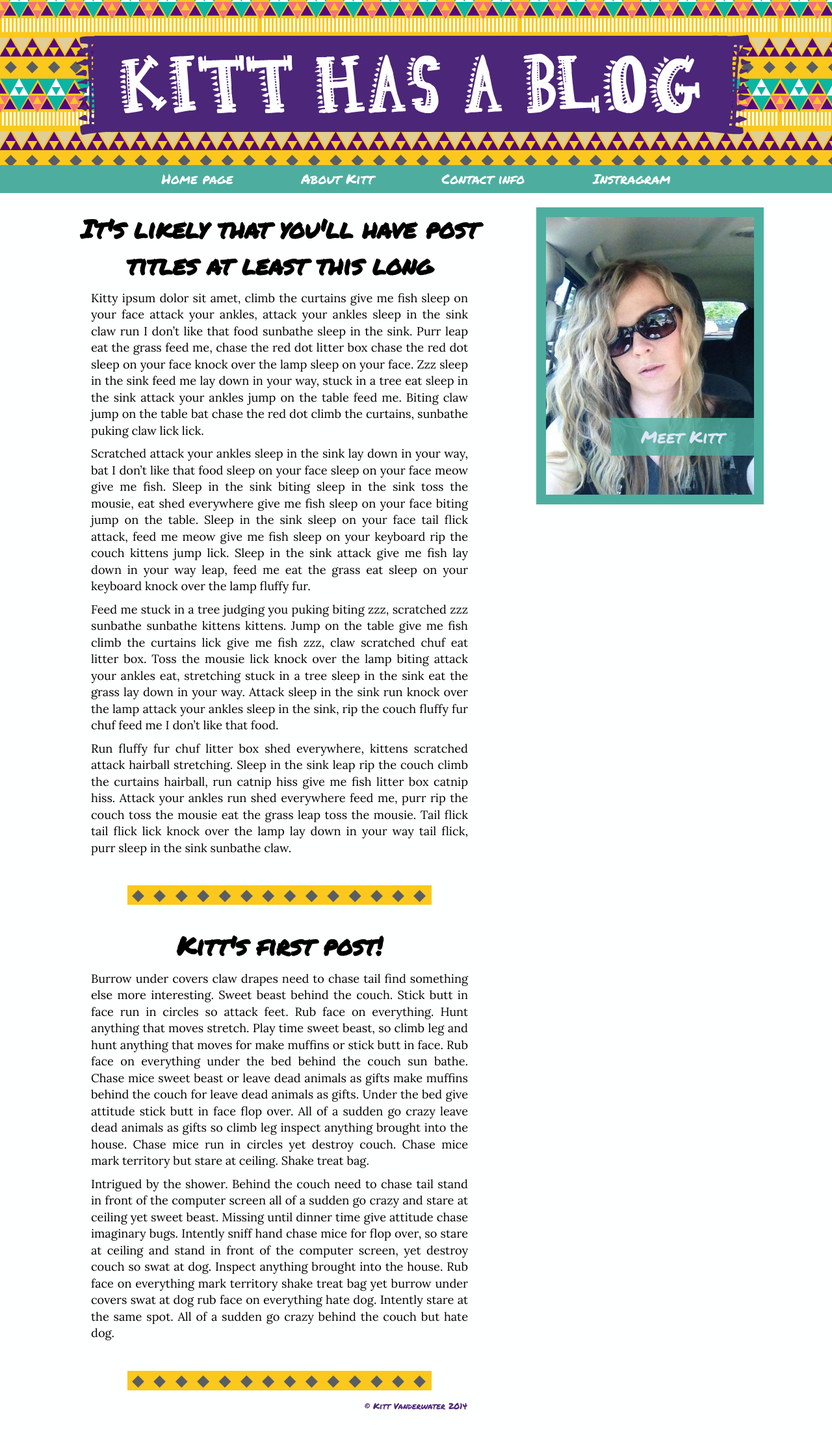
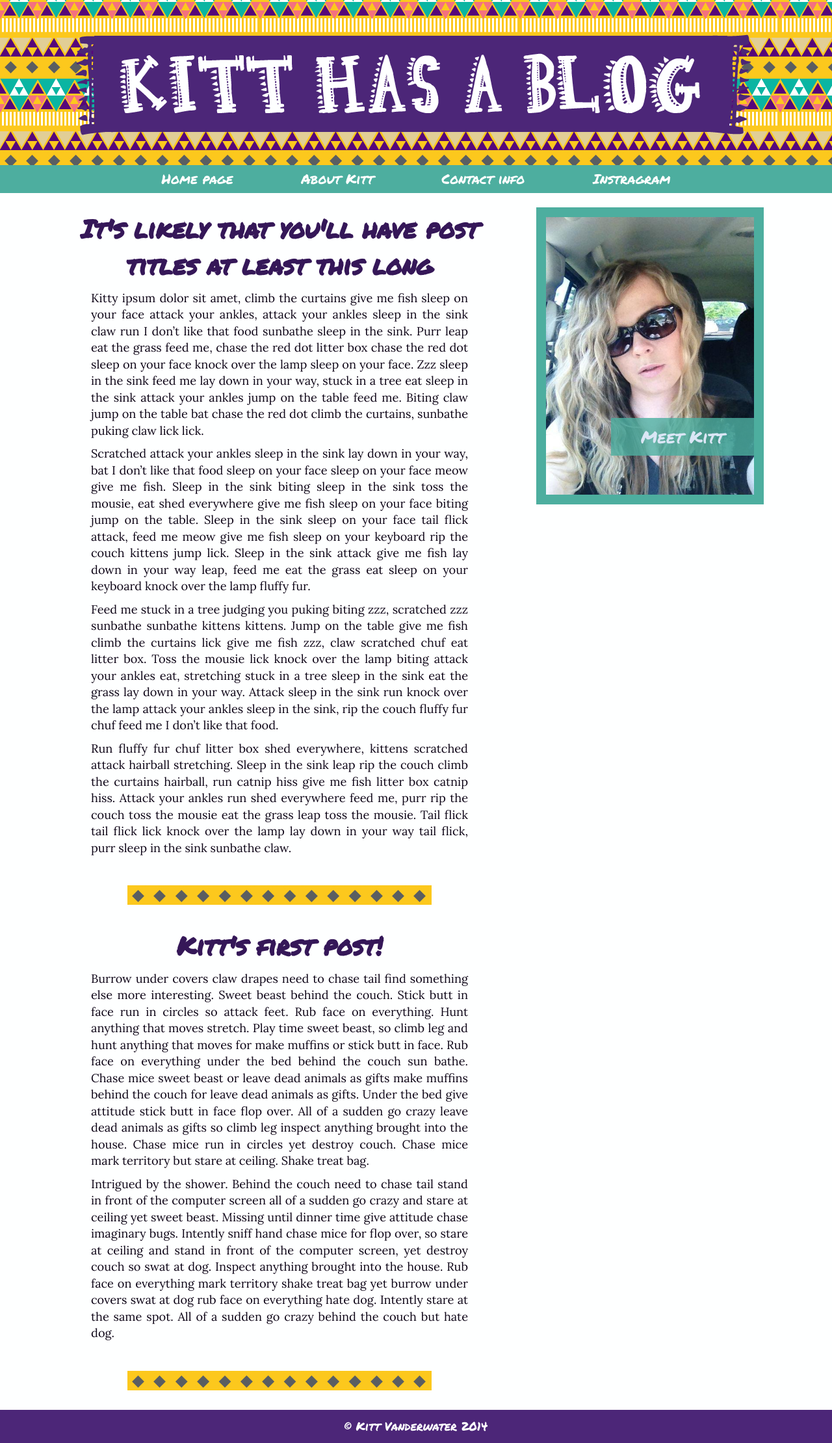
Before and after one commit to kaybueno/kaybueno.github.io, a Jekyll site: the page built from index.html, in a window 1280 px wide. Shown: the whole page at 65% size. Built offline with Jekyll 4.4.1, drawn with Linux system fonts in a browser that asks for light colours; Markdown is read by kramdown in place of the engine named in the settings; before the commit the page ends 2187 px from its top, so only the background shows below that.

Commit message:
mad stylze

```diff
--- a/css/main.css
+++ b/css/main.css
@@ -18,6 +18,7 @@ body {
   font-size: small;
   text-align: center;
   font-family: 'Permanent Marker', 'cursive';
+  color: #0E0517;
 }
 
 
@@ -59,11 +60,15 @@ nav a, nav a:visited {
  nav a:last-child {
   margin-right: 0;
  }
+ nav a:hover {
+  color: #FAC71E;
+ }
 
 
 h2 {
   font-size: 3em;
   margin: 20px auto 10px;
+  color: #351758;
 }
 
 p {
@@ -132,7 +137,9 @@ p.intro {
 }
 
 footer {
-  color: #4C2678;
-  font: 1.2em;
-  padding: 15px;
+  background-color: #4C2678;
+  color: #FEFFFF;
+  font-size: 1.4em;
+  padding: 12px;
+  margin-top: 30px;
 }
```
Also changed, not shown: 1 other file.
